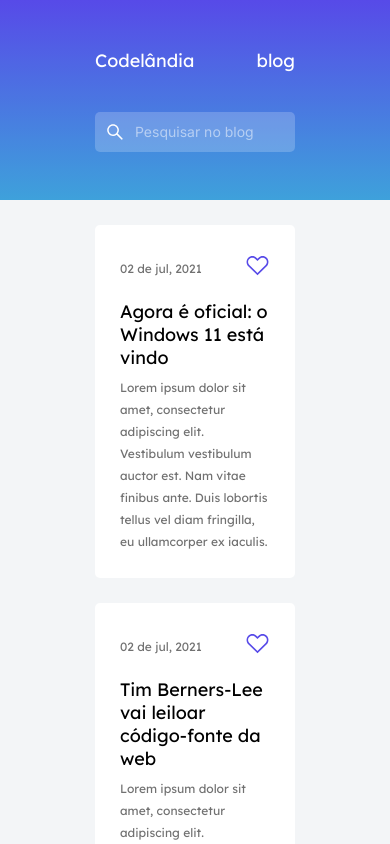
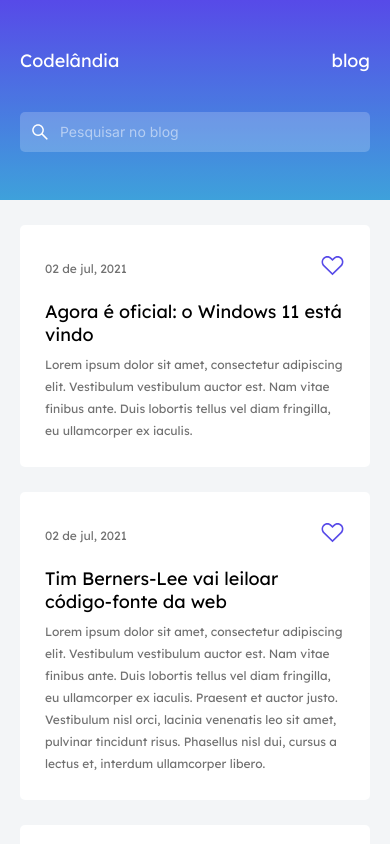
Before and after one commit to davi-gsouza/blog, a plain HTML site: page index.html in a window 390 px wide. Shown: the top 844 px of the page. Drawn offline with Linux system fonts and the light colour scheme.

Commit message:
responsive adjustment

```diff
--- a/style.css
+++ b/style.css
@@ -158,7 +158,38 @@ header .search-input img {
 }
 
 /* Mobile Responsive */
-@media (max-width: 490px) {
+@media (max-width: 500px) {
+  header .title {
+    width: 350px;
+  }
+  header input {
+    width: 350px;
+  }
+
+  .content {
+    gap: 25px;
+    margin: 25px 0px;
+  }
+  .content .item {
+    width: 350px;
+  }
+  .content .item h2 {
+    font-size: 18px;
+  }
+  .content .item p {
+    font-size: 12px;
+    line-height: 22px;
+  }
+  .content .item .info {
+    margin-bottom: 20px;
+  }
+  .content .item .info p {
+    font-size: 12px;
+  }
+}
+
+/* Small Mobile Responsive */
+@media (max-width: 370px) {
   header .title {
     width: 200px;
   }
```
